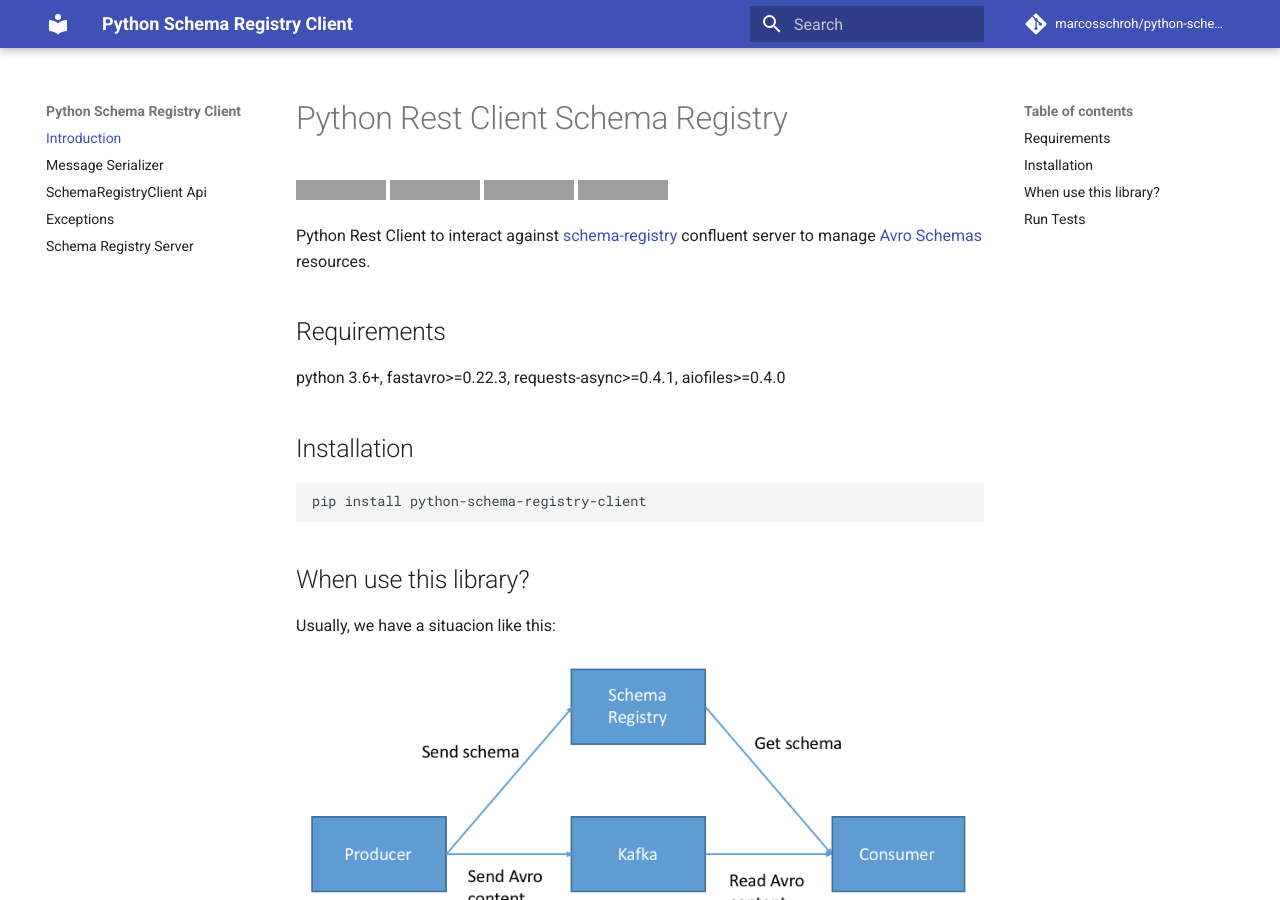
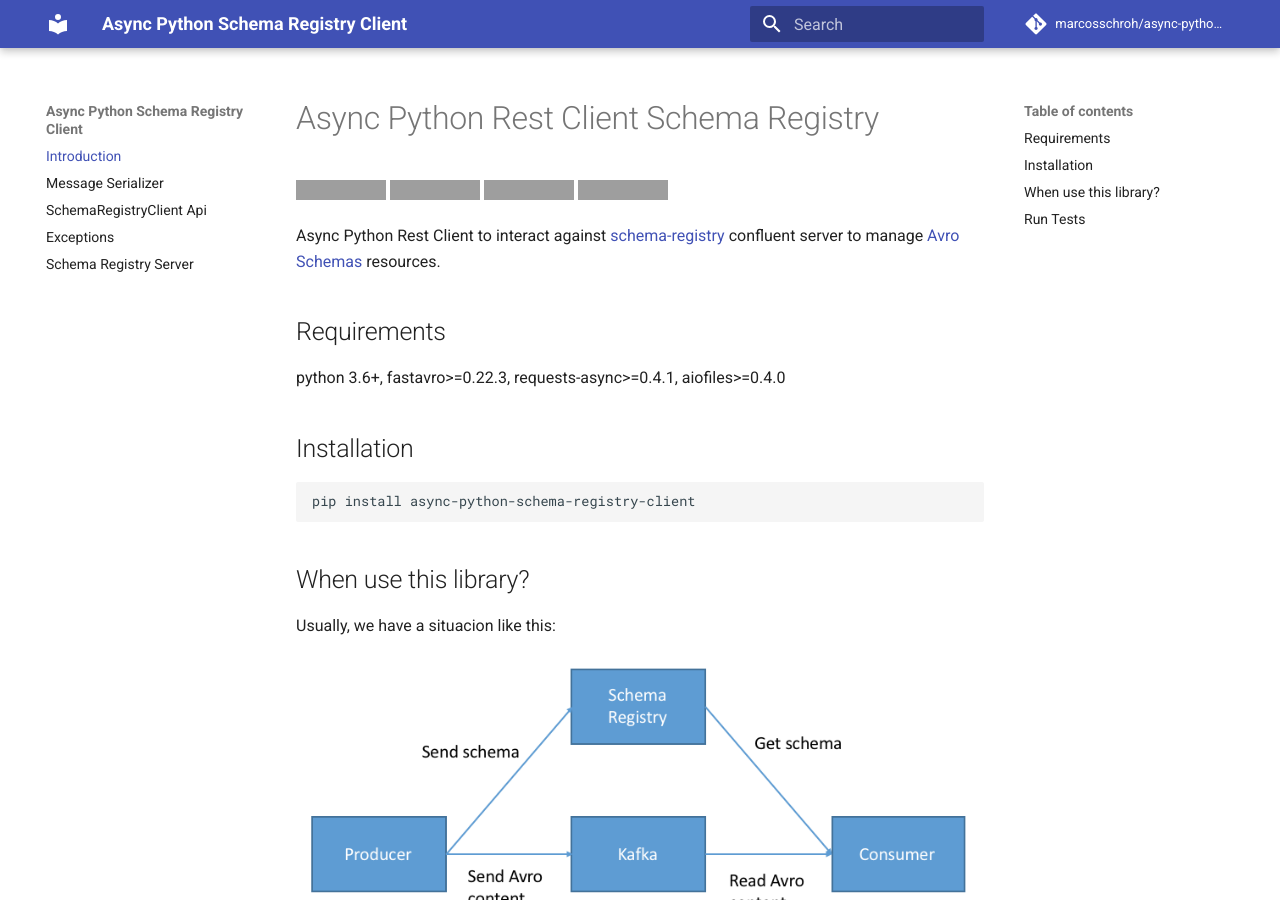
Before and after one commit to marcosschroh/async-python-schema-registry-client, an MkDocs documentation site: the page built from docs/index.md, in a window 1280 px wide and 900 px high. Built offline with MkDocs 1.6.1 and Material for MkDocs 9.7.7, drawn with Linux system fonts in a browser that asks for light colours; comment, search, counter and statistics services are not loaded; grey boxes are pictures that could not be loaded.

Commit message:
fix: Site doc

````diff
--- a/docs/index.md
+++ b/docs/index.md
@@ -1,4 +1,4 @@
-# Python Rest Client Schema Registry
+# Async Python Rest Client Schema Registry
 
 [![Build Status](https://travis-ci.org/marcosschroh/async-python-schema-registry-client.svg?branch=master)](https://travis-ci.com/marcosschroh/async-python-schema-registry-client.svg?branch=master)
 [![GitHub license](https://img.shields.io/github/license/marcosschroh/async-python-schema-registry-client.svg)](https://github.com/marcosschroh/async-python-schema-registry-client/blob/master/LICENSE)
@@ -6,7 +6,7 @@
 [![Python Version](https://img.shields.io/badge/python-3.6%20%7C%203.7-blue.svg)](https://img.shields.io/badge/python-3.6%20%7C%203.7-blue.svg)
 
 
-Python Rest Client to interact against [schema-registry](https://docs.confluent.io/current/schema-registry/index.html) confluent server to manage [Avro Schemas](https://docs.oracle.com/database/nosql-12.1.3.1/GettingStartedGuide/avroschemas.html) resources.
+Async Python Rest Client to interact against [schema-registry](https://docs.confluent.io/current/schema-registry/index.html) confluent server to manage [Avro Schemas](https://docs.oracle.com/database/nosql-12.1.3.1/GettingStartedGuide/avroschemas.html) resources.
 
 
 ## Requirements
@@ -16,7 +16,7 @@
 ## Installation
 
 ```bash
-pip install python-schema-registry-client
+pip install async-python-schema-registry-client
 ```
 
 ## When use this library?
--- a/mkdocs.yml
+++ b/mkdocs.yml
@@ -1,11 +1,11 @@
-site_name: Python Schema Registry Client
-site_description: avro, kafka, client, faust, schema
+site_name: Async Python Schema Registry Client
+site_description: python, async, avro, kafka, client, schema
 
 theme:
     name: 'material'
 
-repo_name: marcosschroh/python-schema-registry-client
-repo_url: https://github.com/marcosschroh/python-schema-registry-client
+repo_name: marcosschroh/async-python-schema-registry-client
+repo_url: https://github.com/marcosschroh/async-python-schema-registry-client
 
 nav:
     - Introduction: 'index.md'
````
Also changed, not shown: README.md (+1 -1 lines).
